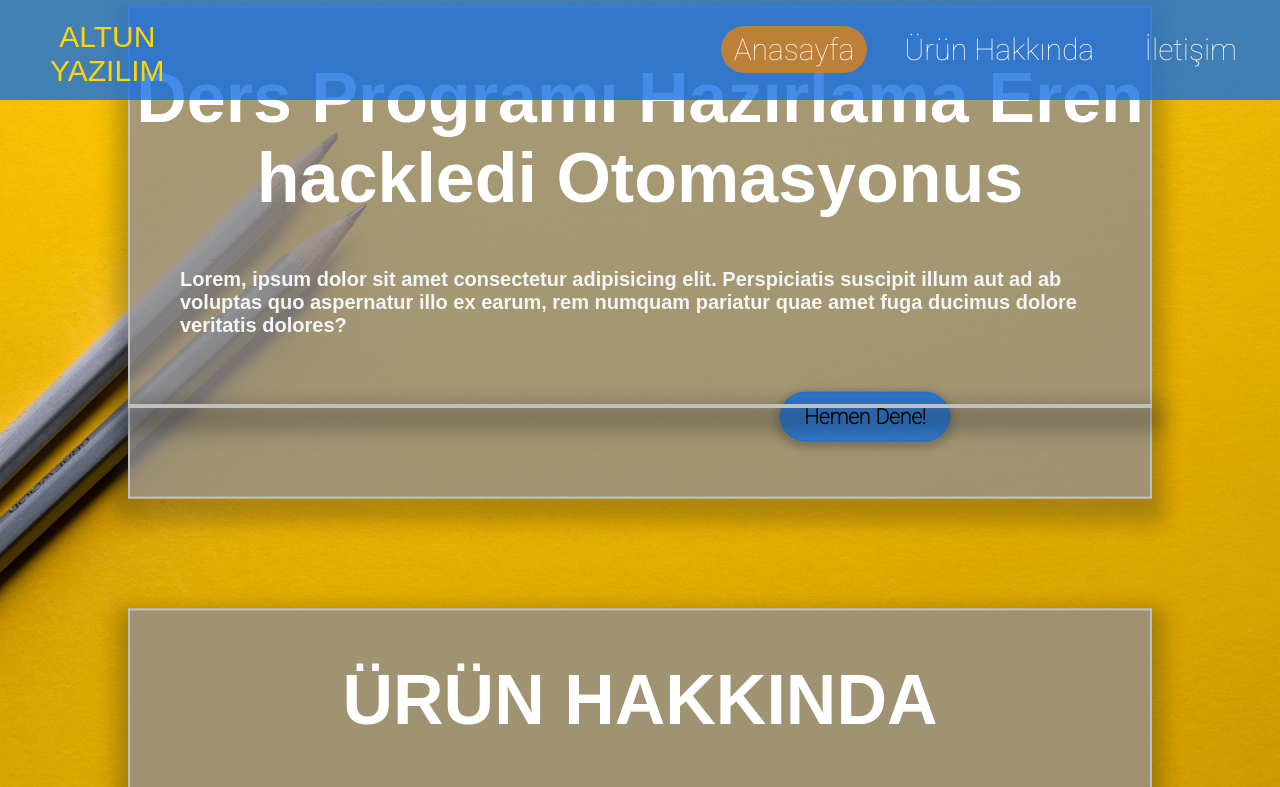
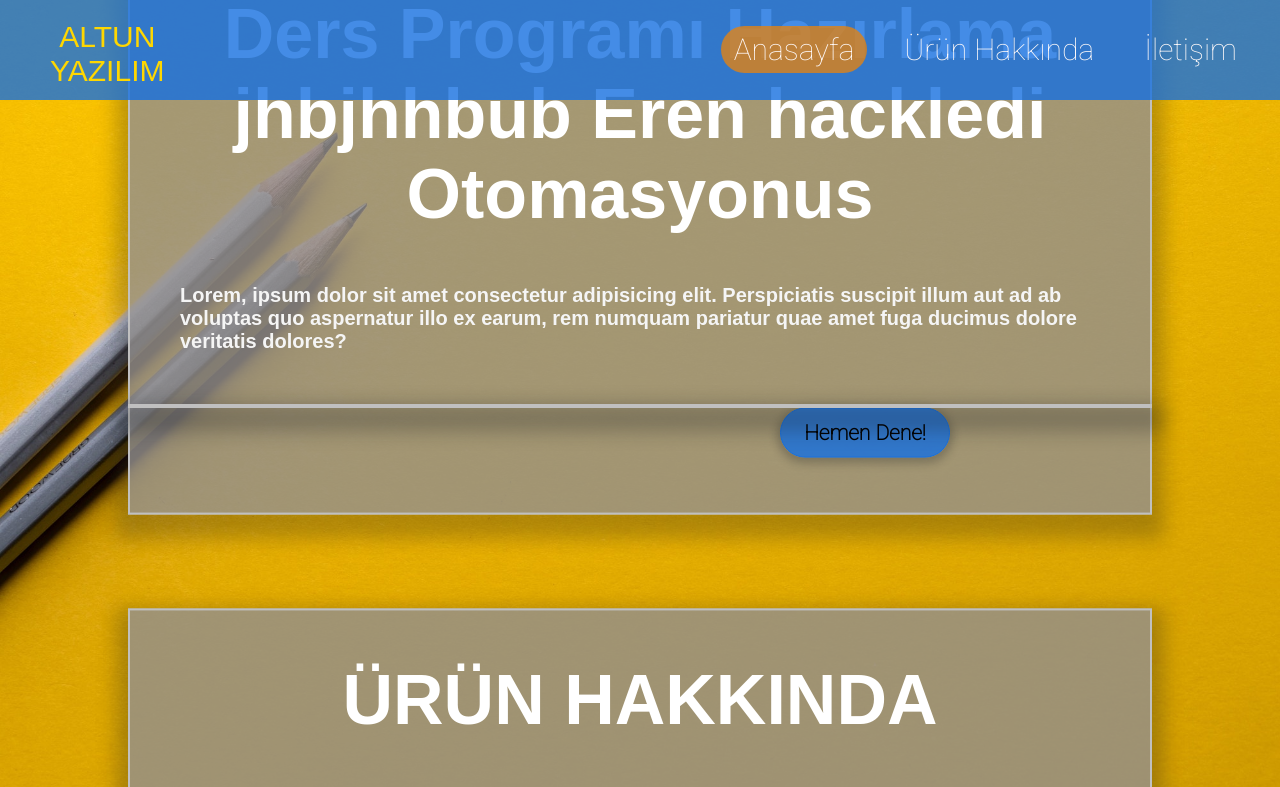
Before and after one commit to farukkaratay/net, a plain HTML site: page index.html in a window 1280 px wide. Shown: the top 787 px of the page. Drawn offline with Linux system fonts and the light colour scheme.

Commit message:
faruk commit

```diff
--- a/index.html
+++ b/index.html
@@ -20,7 +20,7 @@
             </ul>
         </div>
         <div class="anasayfa">
-            <h1>Ders Programı Hazırlama Eren hackledi Otomasyonus</h1>
+            <h1>Ders Programı Hazırlama jhbjhhbub Eren hackledi Otomasyonus</h1>
             <p>Lorem, ipsum dolor sit amet consectetur
                 adipisicing elit. Perspiciatis suscipit illum aut ad ab voluptas
                  quo aspernatur illo ex earum, rem numquam pariatur quae amet fuga
```
